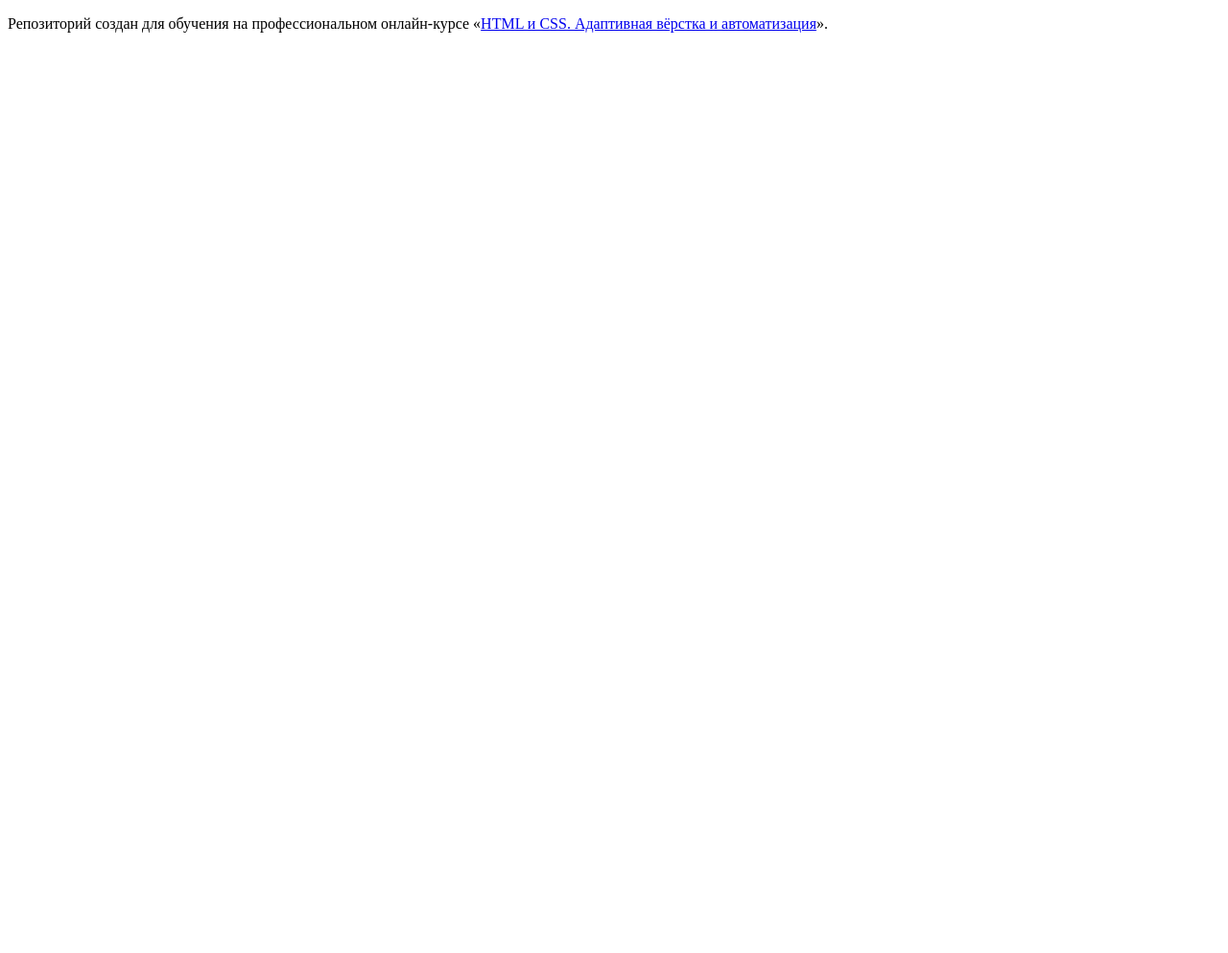
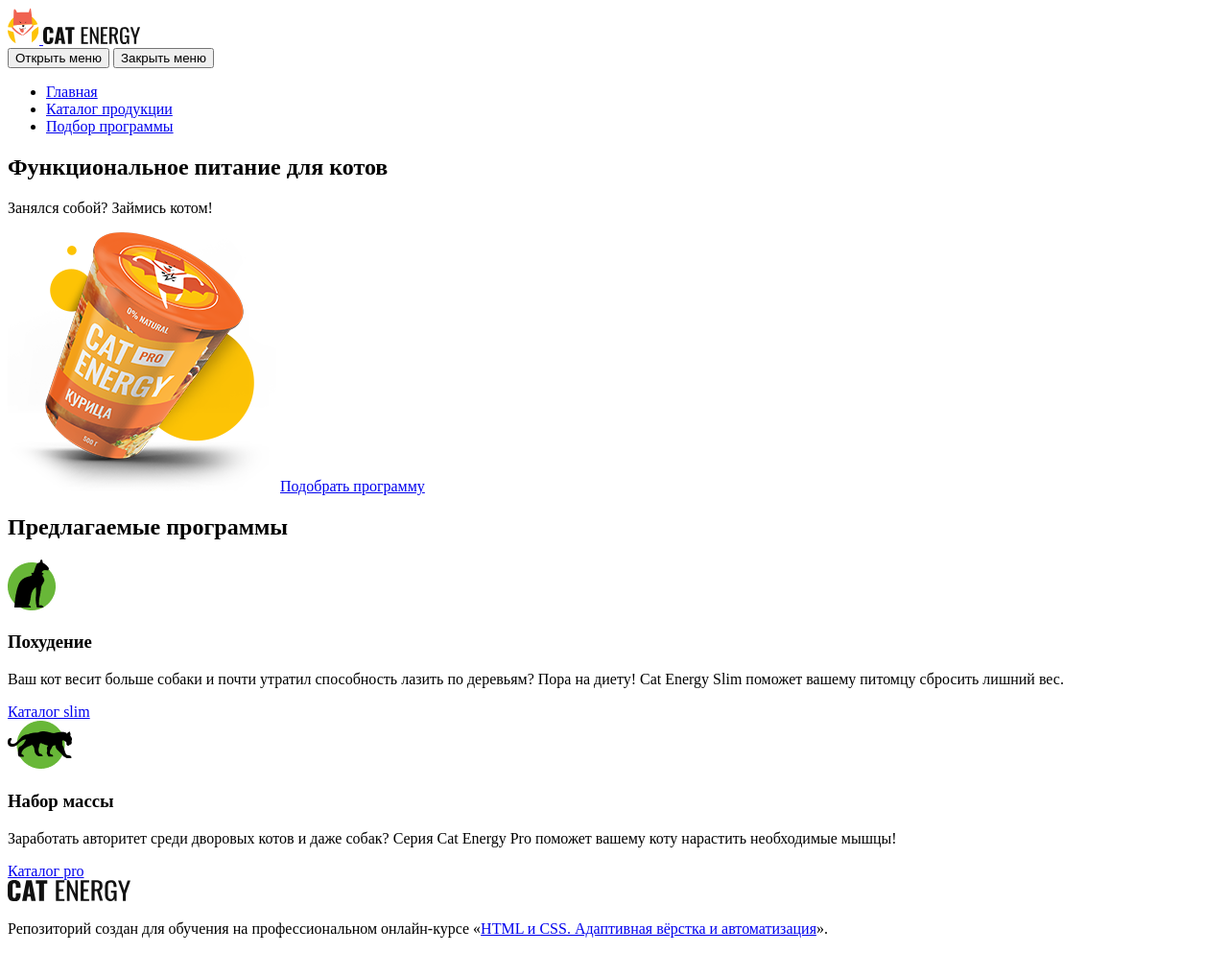
Before and after one commit to htmlacademy-adaptive/2015563-cat-energy-25, a website: page source/index.html in a window 1280 px wide. Shown: the whole page at 96% size. Before the commit the page ends 800 px from the top, so only its background shows below. Drawn offline with Linux system fonts and the light colour scheme.

Commit message:
Создает разметку главной страницы - мобильная версия

```diff
--- a/source/index.html
+++ b/source/index.html
@@ -1,10 +1,75 @@
 <!DOCTYPE html>
-<html lang="ru">
+<html class="page" lang="ru">
   <head>
     <meta charset="utf-8">
     <title>HTML Academy: Кэт энерджи</title>
   </head>
-  <body>
+  <body class="page__body">
+    <header class="main-header">
+      <a class="main-header__logo" href="#">
+        <img class="main-header__logo-image" src="img/logo-mobile.svg" width="33" height="38" alt="Логотип">
+        <img class="main-header__logo-title" src="img/logo-title.svg" width="101" high="18" alt="Магазин Кэт энерджи">
+      </a>
+      <nav class="main-nav">
+        <button class="main-nav__toggle" type="button">
+          <span class="visually-hidden">Открыть меню</span>
+        </button>
+        <button class="main-nav__close" type="button">
+          <span class="visually-hidden">Закрыть меню</span>
+        </button>
+        <div class="main-nav__wrapper">
+          <ul class="main-nav__list">
+            <li class="main-nav__item">
+              <a class="main-nav__link" href="#">Главная</a>
+            </li>
+            <li class="main-nav__item">
+              <a class="main-nav__link" href="catalog.html">Каталог продукции</a>
+            </li>
+            <li class="main-nav__item">
+              <a class="main-nav__link" href="form.html">Подбор программы</a>
+            </li>
+          </ul>
+        </div>
+      </nav>
+    </header>
+
+    <main class="main-conteiner">
+      <section class="header-block">
+        <h1 class="header-block__title">Функциональное питание для котов</h1>
+        <p class="header-block__slogan">Занялся собой? Займись котом!</p>
+        <img slass="header-block__can-image" src="img/index-can.png" width="280" height="270" alt="">
+        <a class="header-block__link" href="form.html">Подобрать программу</a>
+      </section>
+
+      <section class="program">
+        <h2 class="visually-hidden">Предлагаемые программы</h2>
+        <div class="program__wrapper">
+          <div class="program__image">
+            <img slass="program__image-slim" src="img/cat1.png" width="50" height="53" alt="">
+          </div>
+          <h3 class="program__title">Похудение</h3>
+          <p class="program__description">Ваш кот весит больше собаки и почти утратил способность лазить по деревьям? Пора на диету! Cat Energy Slim поможет вашему питомцу сбросить лишний вес.</p>
+          <a class="program__link" href="catalog.html">Каталог slim</a>
+        </div>
+        <div class="program__wrapper">
+          <div class="program__image">
+            <img slass="program__image-pro" src="img/cat2.png" width="67" height="50" alt="">
+          </div>
+          <h3 class="program__title">Набор массы</h3>
+          <p class="program__description">Заработать авторитет среди дворовых котов и даже собак? Серия Cat Energy Pro поможет вашему коту нарастить необходимые мышцы!</p>
+          <a class="program__link" href="catalog.html">Каталог pro</a>
+        </div>
+      </section>
+
+      <section class="advantages"></section>
+
+    </main>
+
+    <footer class="footer">
+      <a class="footer__logo" href="#">
+        <img class="footer__logo-title" src="img/logo-title.svg" width="128" high="24" alt="Вернуться на главную страницу">
+      </a>
+    </footer>
 
     <p>Репозиторий создан для обучения на профессиональном онлайн‑курсе «<a href="https://htmlacademy.ru/intensive/adaptive">HTML и CSS. Адаптивная вёрстка и автоматизация</a>».</p>
 
```
Also changed, not shown: source/img/cat1.png (added), source/img/cat2.png (added), source/img/index-can.png (added), source/img/logo-mobile.svg (added), source/img/logo-title.svg (added).
